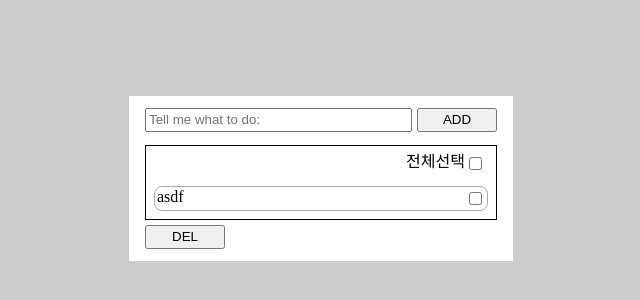
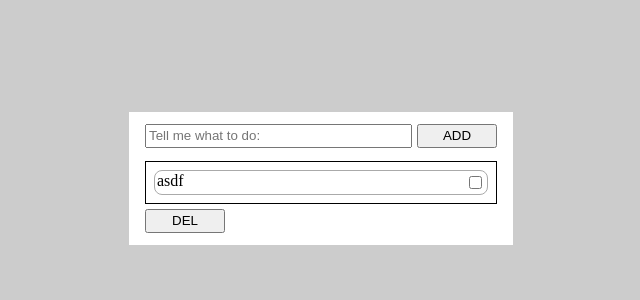
Before and after one commit to yoyongjin/todo-list-ts, a React (Create React App) app: page / in a window 1280 px wide. Shown: the part 222-522 px from the top of the page, without its empty margins (319-959 px from the left). Built offline with nearby package versions, Linux system fonts and the light colour scheme.

Commit message:
Fix: build redux environment

```diff
--- a/package.json
+++ b/package.json
@@ -17,8 +17,10 @@
     "react-redux": "^8.0.5",
     "react-scripts": "5.0.1",
     "redux": "^4.2.0",
+    "redux-devtools-extension": "^2.13.9",
     "styled-components": "^5.3.6",
     "styled-reset": "^4.4.2",
+    "typesafe-actions": "^5.1.0",
     "typescript": "^4.4.2",
     "web-vitals": "^2.1.0"
   },
--- a/src/components/TodoForm.tsx
+++ b/src/components/TodoForm.tsx
@@ -1,5 +1,7 @@
 import React from "react";
 import styled from "styled-components";
+
+import { useSelector, useDispatch } from "react-redux";
 
 const Container = styled.div`
   display: flex;
@@ -37,12 +39,13 @@ const TodosContainer = styled.div`
   /* padding-bottom: 5px; */
   /* background-color: #98dab9; */
 `;
-const CheckAllContainer = styled.div`
-  display: flex;
-  justify-content: flex-end;
-  margin: 0 3px 0.5rem 0;
-  /* background-color: #a3aea3; */
-`;
+// const CheckAllContainer = styled.div`
+//   display: flex;
+//   justify-content: flex-end;
+//   margin: 0 3px 0.5rem 0;
+//   /* background-color: #a3aea3; */
+// `;
+
 const TodoContainer = styled.div`
   display: flex;
   justify-content: space-between;
@@ -56,6 +59,9 @@ const WhatTodo = styled.span`
 `;
 
 const TodoForm = () => {
+  const onAddHandler = (e: any) => {
+    e.preventDefault();
+  };
   return (
     <Container>
       <FormContainer>
@@ -64,14 +70,19 @@ const TodoForm = () => {
           id="addTodo"
           placeholder="Tell me what to do:"
         />
-        <Button type="submit">ADD</Button>
+        <Button
+          type="submit"
+          onClick={onAddHandler}
+        >
+          ADD
+        </Button>
       </FormContainer>
 
       <TodosContainer>
-        <CheckAllContainer>
+        {/* <CheckAllContainer>
           <span>전체선택</span>
           <input type="checkbox" />
-        </CheckAllContainer>
+        </CheckAllContainer> */}
         <TodoContainer>
           <WhatTodo>asdf</WhatTodo>
           <input type="checkbox" />
--- a/src/index.tsx
+++ b/src/index.tsx
@@ -5,6 +5,8 @@ import reportWebVitals from "./reportWebVitals";
 
 import { createGlobalStyle } from "styled-components";
 import reset from "styled-reset";
+import { Provider } from "react-redux";
+import store from "./modules/store";
 
 const GlobalStyle = createGlobalStyle`
   ${reset}
@@ -24,10 +26,10 @@ const root = ReactDOM.createRoot(
 );
 
 root.render(
-  <>
+  <Provider store={store}>
     <GlobalStyle />
     <App />
-  </>
+  </Provider>
 );
 
 // If you want to start measuring performance in your app, pass a function
--- /dev/null
+++ b/src/modules/store.ts
@@ -0,0 +1,31 @@
+import { createStore } from "redux";
+
+interface Todo {
+  id: number;
+  title: string;
+  isComplete: boolean;
+}
+
+const initialState: Todo[] = [];
+
+const counterReducer = (state = initialState, action: any) => {
+  if (action.type === "add") {
+    return [...state, action.payload];
+    // 여기서 action.payload는 새로 받는 todo객체 : Todo
+  }
+
+  if (action.type === "delete") {
+    // return {
+    //   counter: state.counter + action.amount,
+    //   showCounter: state.showCounter,
+    // };
+    return state.filter((id) => action.payload.id !== id);
+    // payload로 받은(선택된) todo객체의 id와 다른 id를 가지는 애들만 골라서 return
+  }
+
+  return state;
+};
+
+const store = createStore(counterReducer);
+
+export default store;
```
Also changed, not shown: src/modules/index.js (added, +10 -0 lines), src/modules/todo.js (added, +49 -0 lines), 1 other file (tests, documents, lock files or other folders).
